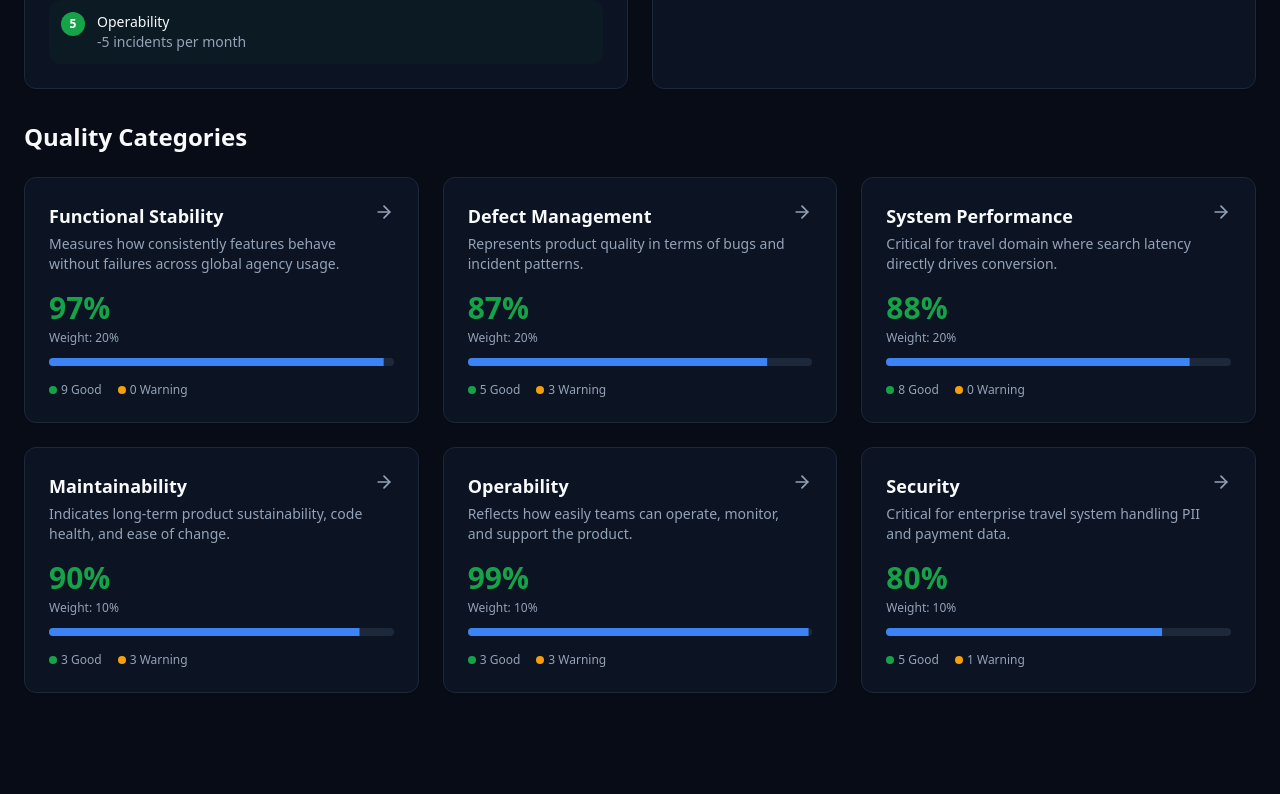
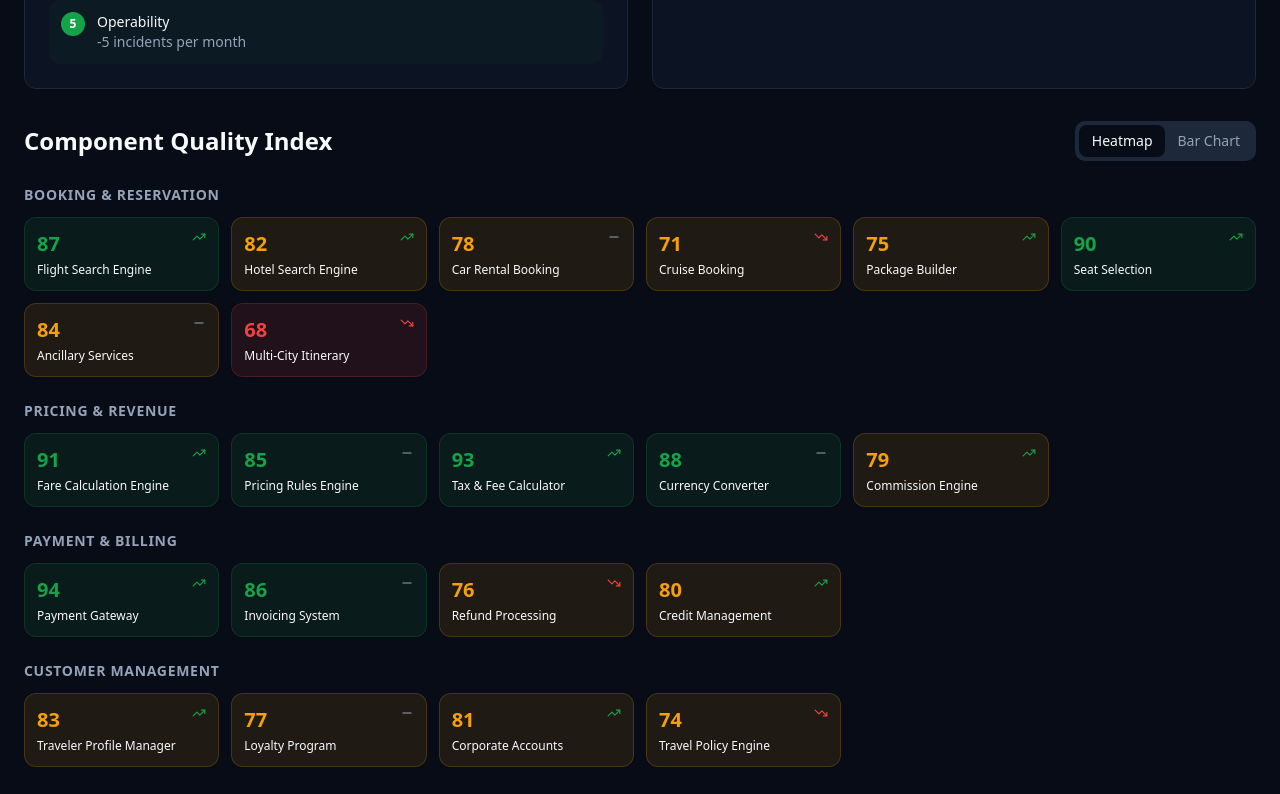
Before and after one commit to sumitbhowmick/qualisight-dashboard, a React (Vite) app: page / in a window 1280 px wide. Shown: the part 940-1734 px from the top of the page. Before the commit the page ends 1697 px from the top, so only its background shows below. Built offline with nearby package versions, Linux system fonts and the light colour scheme; the HTML template or start-up script is replaced by a standard one.

Commit message:
Add component-level quality view
Co-authored-by: sumitbhowmick <25614243+sumitbhowmick@users.noreply.github.com>

```diff
--- a/src/App.tsx
+++ b/src/App.tsx
@@ -26,6 +26,7 @@ const App = () => (
               <Route path="/" element={<Index />} />
               <Route path="/category/:categoryId" element={<CategoryDetail />} />
               <Route path="/category/:categoryId/kpi/:kpiId/data" element={<KPIDataEntry />} />
+              <Route path="/component/:componentId" element={<ComponentDetail />} />
               <Route path="/settings" element={<Settings />} />
               {/* ADD ALL CUSTOM ROUTES ABOVE THE CATCH-ALL "*" ROUTE */}
               <Route path="*" element={<NotFound />} />
--- a/src/pages/Index.tsx
+++ b/src/pages/Index.tsx
@@ -97,6 +97,9 @@ const Index = () => {
           </Card>
         </div>
 
+        {/* Component Quality Index */}
+        <ComponentQualityGrid />
+
         {/* Category Panels */}
         <div className="mb-6 sm:mb-8">
           <h2 className="text-xl sm:text-2xl font-bold mb-4 sm:mb-6">Quality Categories</h2>
```
